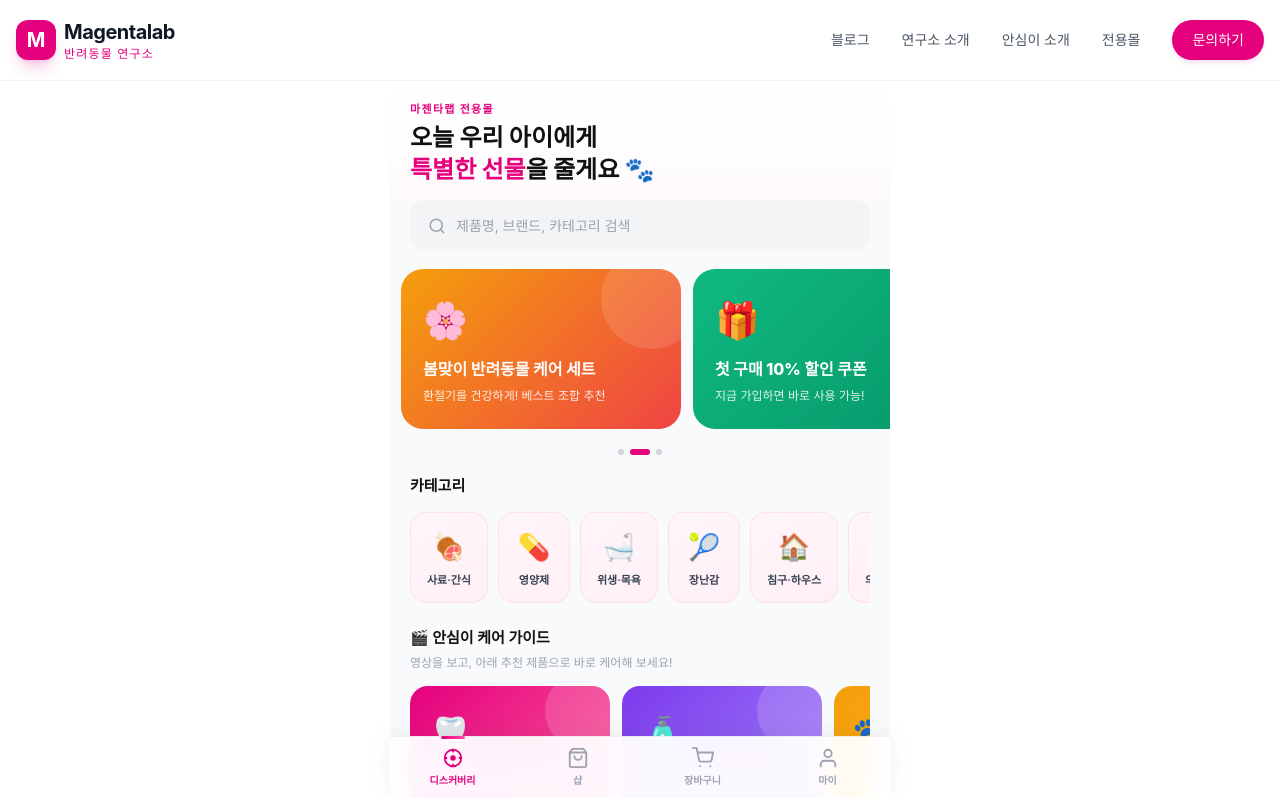
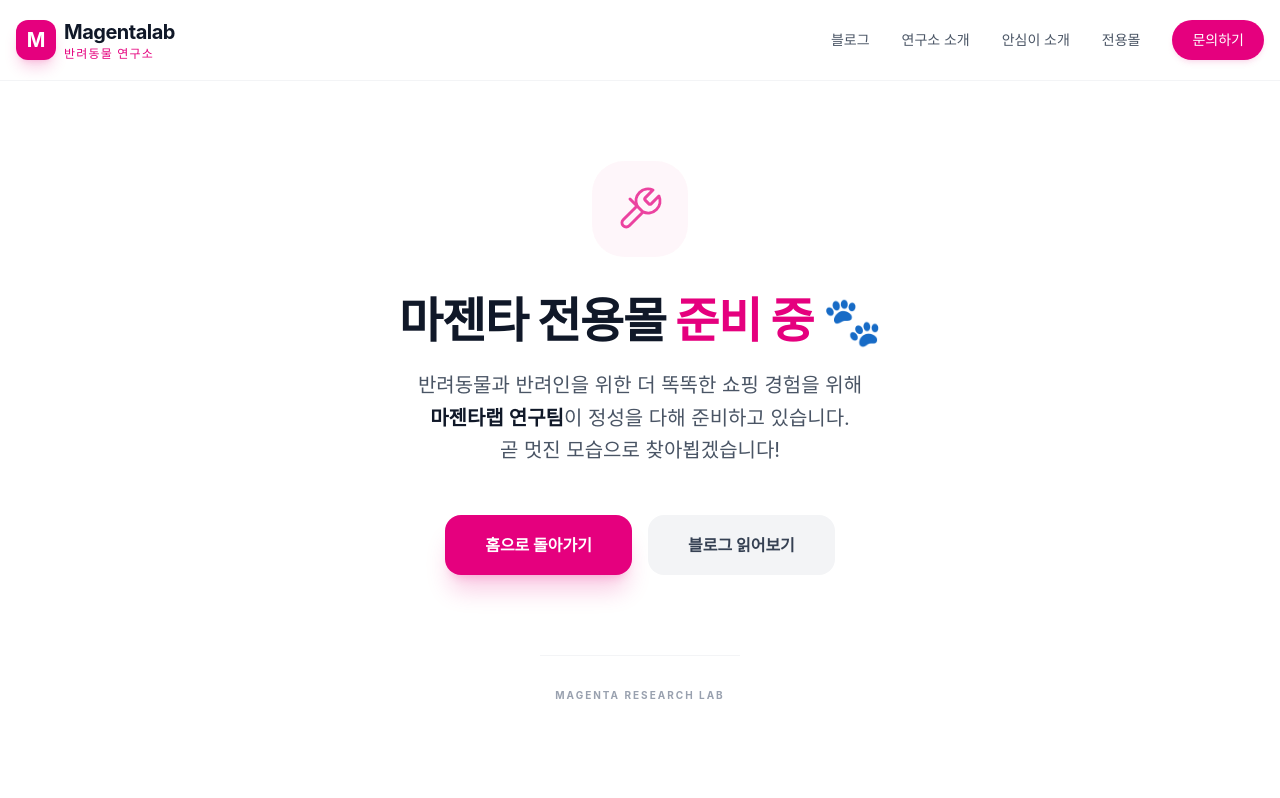
Before and after one commit to drivehihi-ctrl/magentalab-blog, a Next.js app: page /shop in a window 1280 px wide. Shown: the top 798 px of the page. Built offline with nearby package versions, Linux system fonts and the light colour scheme; a web font is replaced by a local one.

Commit message:
feat: add under construction page for shop

```diff
--- a/app/shop/page.tsx
+++ b/app/shop/page.tsx
@@ -1,11 +1,53 @@
 import type { Metadata } from "next";
-import ShopClient from "./ShopClient";
+import Link from "next/link";
+// import ShopClient from "./ShopClient"; // 잠시 숨김 처리 (추후 오픈 시 주석 해제)
 
 export const metadata: Metadata = {
-  title: "마젠타몰 | 반려동물 쇼핑 - 마젠타랩",
-  description: "안심이 AI 연구팀이 직접 테스트한 프리미엄 반려동물 용품. 사료, 영양제, 위생용품, 장난감까지 믿고 구매하세요.",
+  title: "준비 중 | 마젠타몰",
+  description: "마젠타 전용몰은 더욱 완벽한 서비스를 위해 현재 준비 중입니다. 곧 찾아뵙겠습니다.",
 };
 
 export default function ShopPage() {
-  return <ShopClient />;
+  return (
+    <div className="min-h-[75vh] flex flex-col items-center justify-center px-4 py-20 text-center">
+      {/* 애니메이션 아이콘 */}
+      <div className="w-24 h-24 rounded-[2rem] bg-magenta/5 flex items-center justify-center text-magenta mb-10 animate-pulse">
+        <svg width="48" height="48" viewBox="0 0 24 24" fill="none" stroke="currentColor" strokeWidth="1.5" strokeLinecap="round" strokeLinejoin="round">
+          <path d="M14.7 6.3a1 1 0 0 0 0 1.4l1.6 1.6a1 1 0 0 0 1.4 0l3.77-3.77a6 6 0 0 1-7.94 7.94l-6.91 6.91a2.12 2.12 0 0 1-3-3l6.91-6.91a6 6 0 0 1 7.94-7.94l-3.76 3.76z" />
+          <path d="m7 7 6 6" />
+        </svg>
+      </div>
+
+      <h1 className="text-3xl md:text-5xl font-extrabold text-gray-900 mb-6 tracking-tight">
+        마젠타 전용몰 <span className="text-magenta">준비 중</span> 🐾
+      </h1>
+
+      <p className="text-lg md:text-xl text-gray-600 mb-12 max-w-lg leading-relaxed">
+        반려동물과 반려인을 위한 더 똑똑한 쇼핑 경험을 위해<br className="hidden md:block" />
+        <span className="text-gray-900 font-semibold">마젠타랩 연구팀</span>이 정성을 다해 준비하고 있습니다.<br />
+        곧 멋진 모습으로 찾아뵙겠습니다!
+      </p>
+
+      <div className="flex flex-col sm:flex-row items-center gap-4">
+        <Link
+          href="/"
+          className="w-full sm:w-auto px-10 py-4.5 bg-magenta text-white font-bold rounded-2xl shadow-xl shadow-magenta/20 transition-all hover:scale-105 active:scale-95"
+        >
+          홈으로 돌아가기
+        </Link>
+        <Link
+          href="/blog"
+          className="w-full sm:w-auto px-10 py-4.5 bg-gray-100 text-gray-700 font-bold rounded-2xl transition-all hover:bg-gray-200"
+        >
+          블로그 읽어보기
+        </Link>
+      </div>
+
+      <div className="mt-20 pt-8 border-t border-gray-100 w-full max-w-[200px]">
+        <p className="text-[10px] text-gray-400 uppercase tracking-[0.2em] font-bold">
+          MAGENTA RESEARCH LAB
+        </p>
+      </div>
+    </div>
+  );
 }
```
